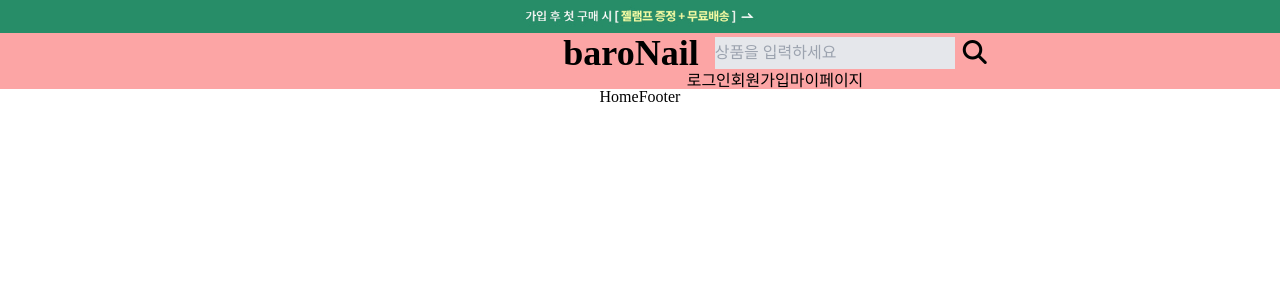
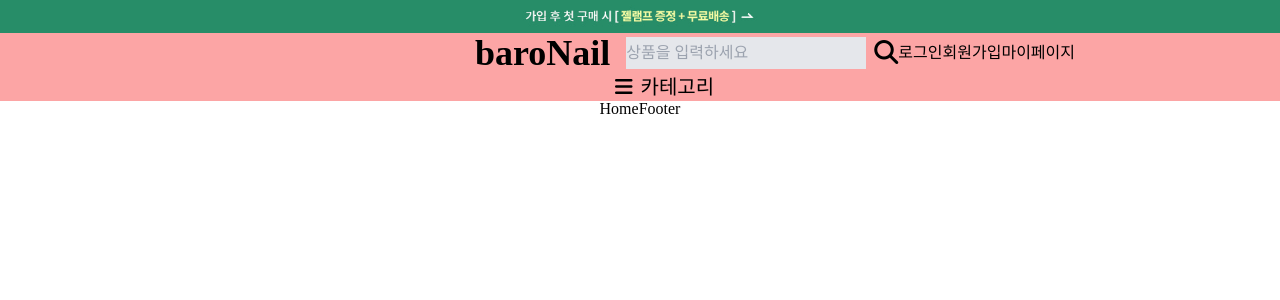
Before and after one commit to ProjectBaN/ProjectBaN, a React (Create React App) app in the folder client/: page / in a window 1280 px wide. Shown: the top 300 px of the page. Built offline with nearby package versions, Linux system fonts and the light colour scheme.

Commit message:
Update-HeaderCategoryMenu

```diff
--- a/client/src/components/common/Header/Header.jsx
+++ b/client/src/components/common/Header/Header.jsx
@@ -3,6 +3,7 @@ import React from 'react';
 import HeaderHomeLogo from './HeaderHomeLogo';
 import HeaderSearchForm from './HeaderSearchForm';
 import HeaderSideMenu from './HeaderSideMenu';
+import HeaderCategoryMenu from './HeaderCategoryMenu';
 
 function Header() {
   return (
@@ -10,10 +11,9 @@ function Header() {
       <div className="flex justify-center items-center ">
         <HeaderHomeLogo />
         <HeaderSearchForm />
-      </div>
-      <div className="">
         <HeaderSideMenu />
       </div>
+      <HeaderCategoryMenu />
     </div>
   );
 }
--- a/client/src/components/common/Header/HeaderCategoryMenu.jsx
+++ b/client/src/components/common/Header/HeaderCategoryMenu.jsx
@@ -3,9 +3,10 @@ import { Link } from 'react-router-dom';
 
 function HeaderCategoryMenu() {
   return (
-    <div>
+    <div className="w-80 flex gap-2 justify-start items-center text-xl m-auto">
       <Link to="/category">
-        <i className="fas fa-bars"></i>
+        <i className="fas fa-bars mr-2"></i>
+        <span>카테고리</span>
       </Link>
     </div>
   );
```
